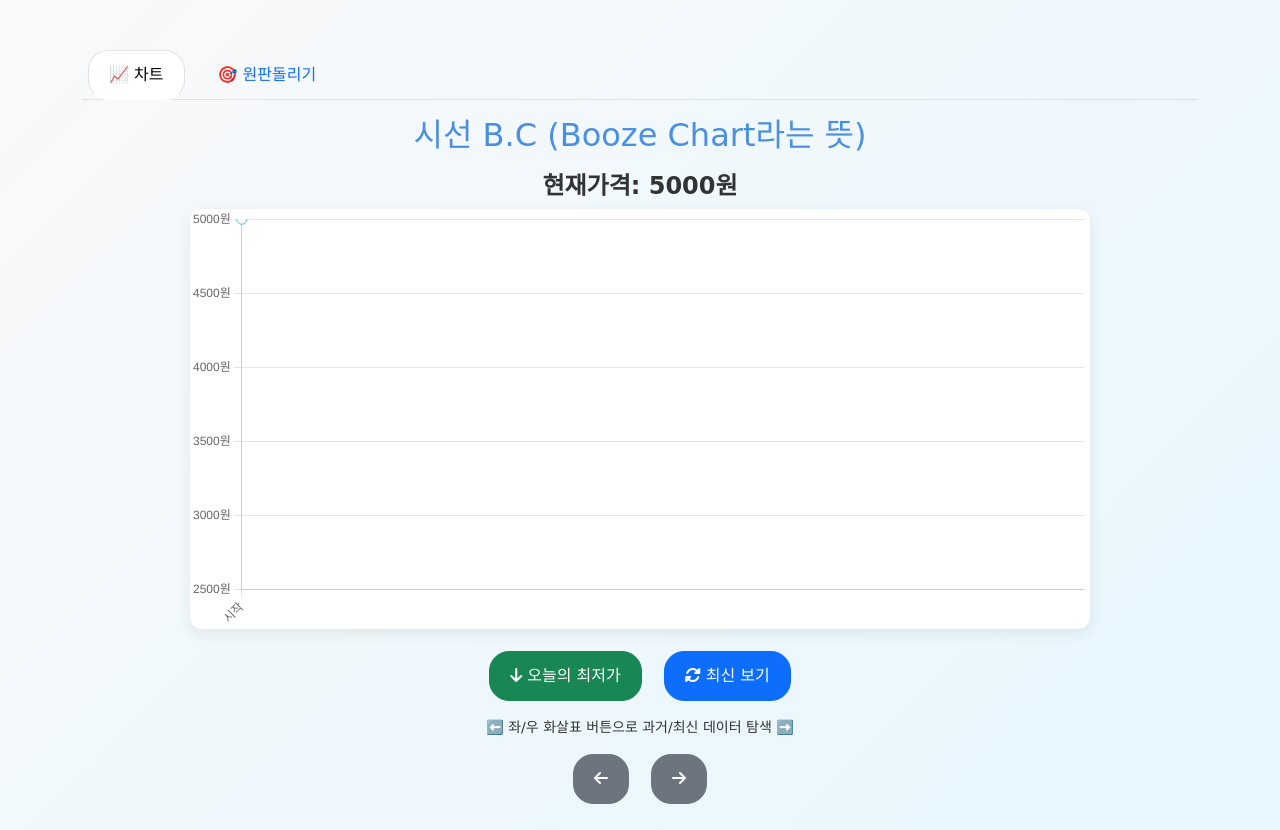
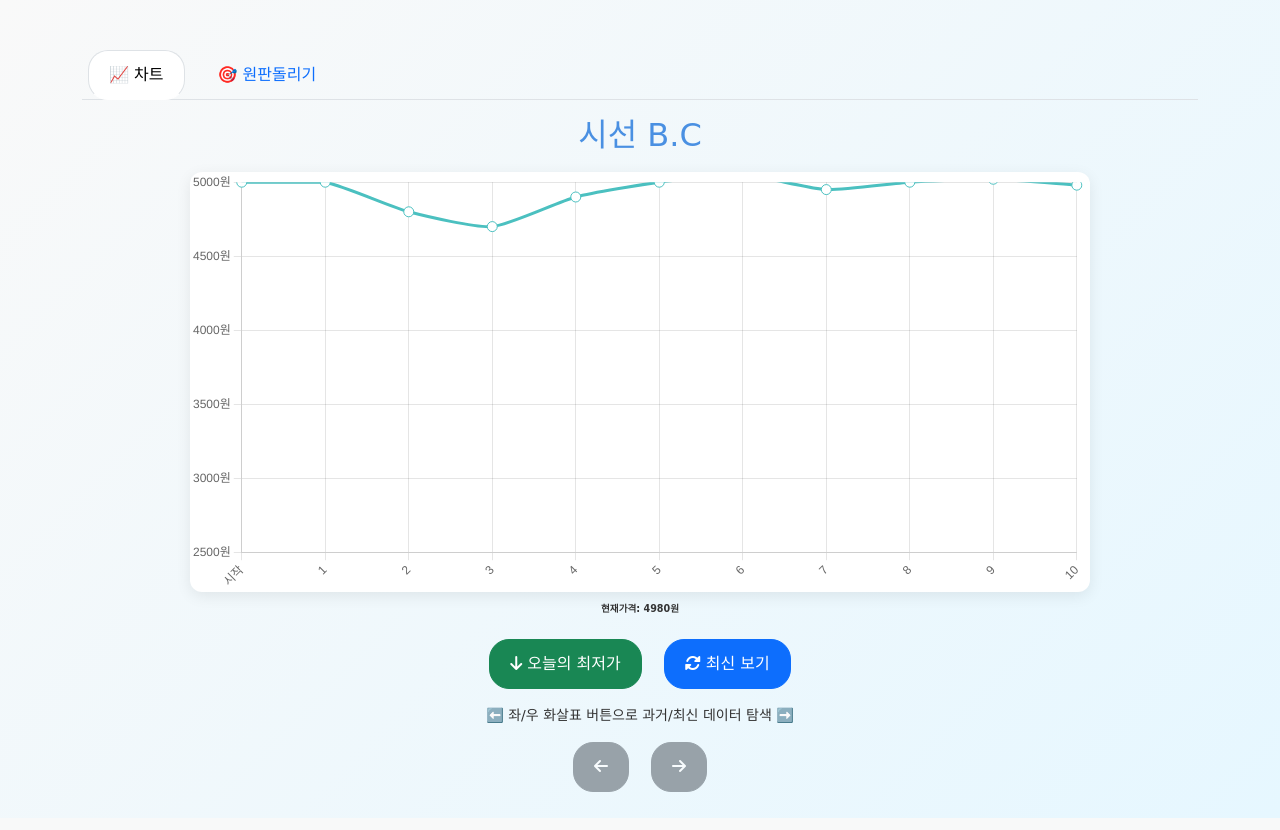
Before and after one commit to kimnyang/my-booze-event, a Flask app: page / in a window 1280 px wide. Run offline with Flask 3, Linux system fonts and the light colour scheme.

Commit message:
Add files via upload

```diff
--- a/myproject/templates/index.html
+++ b/myproject/templates/index.html
@@ -8,7 +8,6 @@
 <link href="https://cdnjs.cloudflare.com/ajax/libs/font-awesome/6.0.0/css/all.min.css" rel="stylesheet">
 <script src="https://cdn.jsdelivr.net/npm/chart.js"></script>
 <style>
-/* ===== 기존 CSS 그대로 유지 ===== */
 body { font-family: 'Comic Sans MS', cursive, sans-serif; background: linear-gradient(135deg,#f9f9f9,#e6f7ff); color: #333; text-align: center; padding: 20px; min-height: 100vh; }
 .chart-title { color: #4a90e2; margin-bottom: 18px; }
 #marketStatus { background-color: #D62A2A; color: white; padding: 2px 8px; border-radius: 5px; font-size: 0.9em; margin-left: 10px; display: none; }
@@ -36,15 +35,11 @@ button { border-radius: 20px !important; padding: 12px 20px !important; margin:
   <div class="tab-content mt-3">
     <div class="tab-pane fade show active" id="chartTab">
       <h2 class="chart-title mt-3">
-        시선 B.C (Booze Chart라는 뜻)
+        시선 B.C
         <span id="marketStatus" class="badge">장 마감</span>
       </h2>
-
-       <h4 class="currentPrice" style="margin-top: 4px; color: #333; font-weight: bold;">
-        현재가격: 5000원
-      </h4>
-
       <div class="chart-container"><canvas id="chart" height="420"></canvas></div>
+      <span id="currentPrice">현재가격: 5000원</span>
 
       <div class="d-flex flex-wrap justify-content-center mt-3 align-items-center">
         <button id="btnLowest" class="btn btn-success me-3 mb-2"><i class="fas fa-arrow-down"></i> 오늘의 최저가</button>
@@ -73,7 +68,7 @@ button { border-radius: 20px !important; padding: 12px 20px !important; margin:
           <div id="pointer" aria-hidden="true"></div>
           <canvas id="wheelCanvas" width="400" height="400"></canvas>
         </div>
-                <button class="btn btn-warning mt-3" onclick="spinWheel()">돌려! 🐶</button>
+        <button class="btn btn-warning mt-3" onclick="spinWheel()">돌려! 🐶</button>
         <h3 id="result" class="mt-3"></h3>
       </div>
     </div>
@@ -82,11 +77,9 @@ button { border-radius: 20px !important; padding: 12px 20px !important; margin:
 
 <script src="https://cdn.jsdelivr.net/npm/bootstrap@5.3.0/dist/js/bootstrap.bundle.min.js"></script>
 <script>
-/* ===== 차트 초기화 및 실시간 업데이트 ===== */
 document.addEventListener("DOMContentLoaded", function(){
     const visiblePoints = 20, scrollStep = 10;
-    let scrollStart = 0;
-    let firstLoad = true;
+    let scrollStart = 0, firstLoad = true;
     let timestamps = ["시작"], prices = [5000];
 
     const ctxChart = document.getElementById('chart').getContext('2d');
@@ -128,19 +121,22 @@ document.addEventListener("DOMContentLoaded", function(){
         updateNavButtons();
     }
 
+    // ===== 더미 데이터로 fetch 대체 =====
     async function fetchData(){
         try{
-            const res = await fetch('/data');
-            if(!res.ok) return;
-            const json = await res.json();
+            const json = {
+                timestamps: ["1","2","3","4","5","6","7","8","9","10"],
+                prices: [5000,4800,4700,4900,5000,5050,4950,5000,5020,4980],
+                market_open: true
+            };
 
             if(firstLoad){
                 firstLoad=false;
-                timestamps = ["시작"].concat(json.timestamps || []);
-                prices = [5000].concat(json.prices || []);
+                timestamps = ["시작"].concat(json.timestamps);
+                prices = [5000].concat(json.prices);
             } else {
-                timestamps = Array.isArray(json.timestamps) ? json.timestamps.slice() : timestamps;
-                prices = Array.isArray(json.prices) ? json.prices.slice() : prices;
+                timestamps = json.timestamps.slice();
+                prices = json.prices.slice();
             }
 
             marketStatus.style.display = json.market_open ? "none" : "inline-block";
@@ -151,11 +147,11 @@ document.addEventListener("DOMContentLoaded", function(){
         } catch(e){ console.error(e); }
     }
 
-    setInterval(fetchData, 150000); // 5초마다 최신화
+    setInterval(fetchData, 150000); // 5초마다 갱신
     fetchData();
 });
 
-/* ===== 원판 돌리기 ===== */
+// ===== 원판 돌리기 =====
 const canvas = document.getElementById("wheelCanvas");
 const ctx = canvas.getContext("2d");
 let optionCount = 6, options = Array(optionCount).fill(""), startAngle = 0, spinning=false;
```
Also changed, not shown: myproject/app.py (line endings or trailing spaces).
